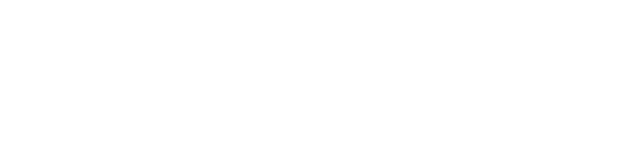
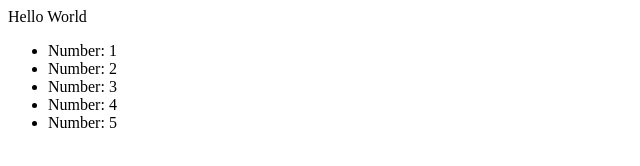
Before and after one commit to HAMM3R67/Angular-Practice, a plain HTML site: page index.html in a window 1280 px wide. Shown: the whole page, without its empty margins (0-640 px from the left). Drawn offline with nearby package versions, Linux system fonts and the light colour scheme.

Commit message:
Angular Practice continued

```diff
--- a/app.js
+++ b/app.js
@@ -1,4 +1,5 @@
 angular.module('App', [])
 .controller('myCtrl', function($scope){
 	$scope.helloWorld = 'Hello World';
+	$scope.collection = [1, 2, 3, 4, 5];
 });
--- a/index.html
+++ b/index.html
@@ -2,11 +2,13 @@
 	<head>
 
 	</head>
-	<body>
-
-
-
-
+	<body ng-app="App">
+		<div ng-controller="myCtrl">
+			{{helloWorld}}
+		<ul>
+			<li ng-repeat="item in collection">Number: {{item}}</li>
+		</ul>
+		</div>
 
 
 	<script src="https://cdnjs.cloudflare.com/ajax/libs/angular.js/1.4.3/angular.js"></script>
```
